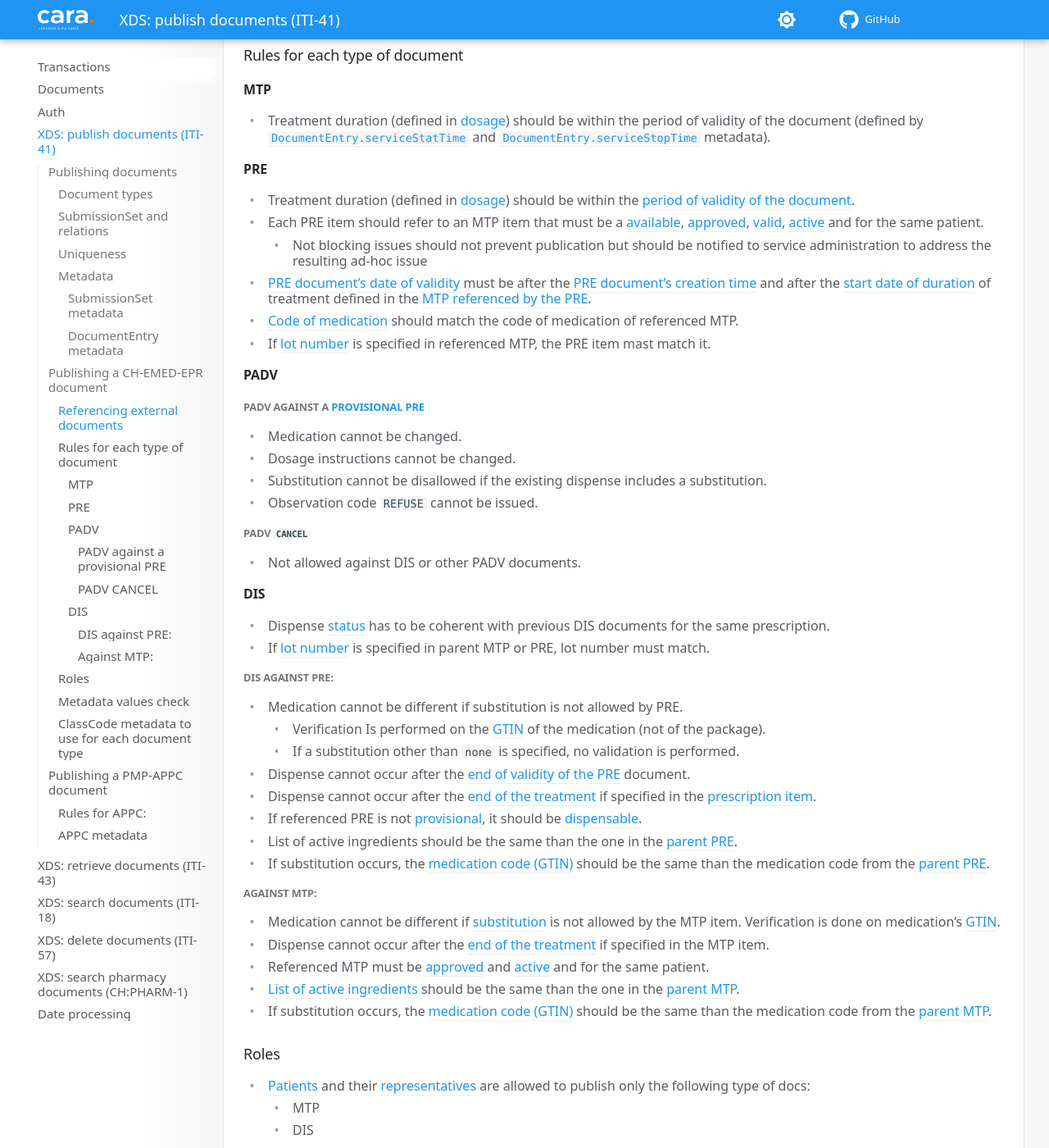
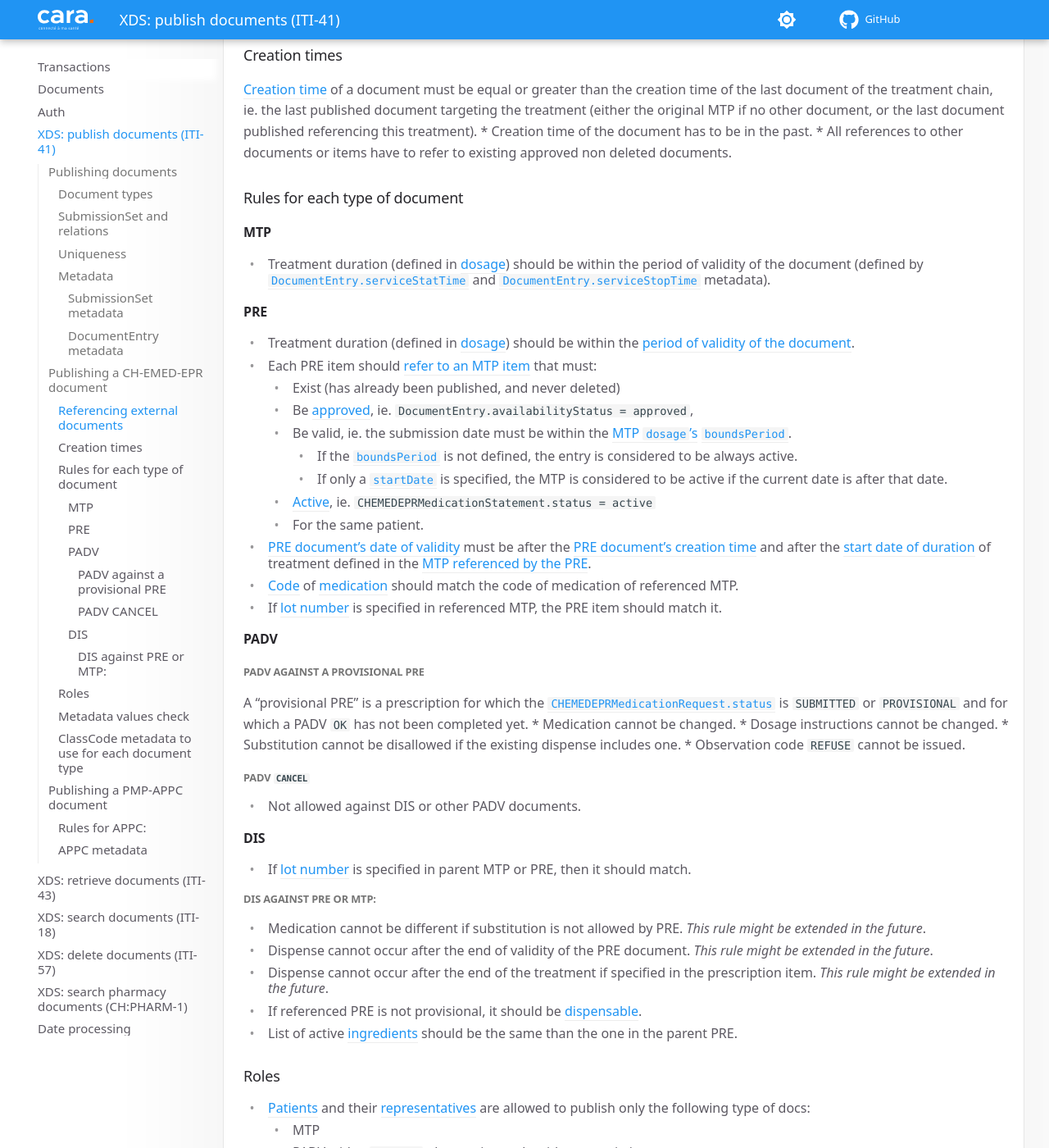
Before and after one commit to CARA-ch/emed-service-guide, an MkDocs documentation site: the page built from docs/transactions/iti41.md, in a window 1280 px wide and 1400 px high, scrolled down 3746 px. Shown: the whole window at 82% size. Built offline with MkDocs 1.6.1 and Material for MkDocs 9.7.7, drawn with Linux system fonts in a browser that asks for light colours; comment, search, counter and statistics services are not loaded; some of the changed text lies outside the part shown.

Commit message:
#15 update iti41

```diff
--- a/docs/transactions/iti41.md
+++ b/docs/transactions/iti41.md
@@ -16,7 +16,7 @@ Only the following [associations](https://profiles.ihe.net/ITI/TF/Volume3/ch-4.1
 |Association Type|Usage|
 |-------------------|-------|
 |[urn:oasis:names:tc:ebxml-regrep:AssociationType:HasMember](https://profiles.ihe.net/ITI/TF/Volume3/ch-4.2.html#4.2.2.1.1)|[To link a DocumentEntry to the SubmissionSet](https://profiles.ihe.net/ITI/TF/Volume3/ch-4.1.html#4.1.2.1).|
-|[urn:ihe:iti:2007:AssociationType:RPLC](https://profiles.ihe.net/ITI/TF/Volume3/ch-4.2.html#t4.2.2-1)|[To replace a previously published document]((https://profiles.ihe.net/ITI/TF/Volume3/ch-4.1.html#4.1.2.2)). Replaced document becomes deprecated.|
+|[urn:ihe:iti:2007:AssociationType:RPLC](https://profiles.ihe.net/ITI/TF/Volume3/ch-4.2.html#t4.2.2-1)|[To replace a previously published document](https://profiles.ihe.net/ITI/TF/Volume3/ch-4.1.html#4.1.2.2). Replaced document becomes deprecated.|
 
 ### Uniqueness
 Documents can be send to the eMedication service only once. Uniqueness is checked against [DocumentEntry's unique Id](https://profiles.ihe.net/ITI/TF/Volume3/ch-4.2.html#4.2.3.2.26), that must be an UUID.
@@ -28,11 +28,11 @@ See also the [SubmissionSet Metadata Attributes diagram](https://profiles.ihe.ne
 |Metadata|Mandatory|Rules|
 |--------|---------|-----|
 |`uniqueId`|yes|Must be a UUID. Can be used only once and must be globally unique.|
-|`author.authorRole`|yes|Possible values are defined [ch-epr-term IG](http://fhir.ch/ig/ch-epr-term/2.0.9/ValueSet-DocumentEntry.authorRole.html). For APPC, only `PAT` (patient) and `REP` (Representative) are allowed.|
-|`author.authorSpecialty`|no|Possible values are defined [ch-epr-term IG](http://fhir.ch/ig/ch-epr-term/2.0.9/ValueSet-DocumentEntry.authorSpeciality.html).|
+|`author.authorRole`|yes|Possible values are defined in [ch-epr-term IG](http://fhir.ch/ig/ch-epr-term/2.0.9/ValueSet-DocumentEntry.authorRole.html). For APPC, only `PAT` (patient) and `REP` (Representative) are allowed.|
+|`author.authorSpecialty`|no|Possible values are defined in [ch-epr-term IG](http://fhir.ch/ig/ch-epr-term/2.0.9/ValueSet-DocumentEntry.authorSpeciality.html).|
 |`availabilityStatus`|no|The value set in the metadata is always ignored, and replaced by `approved`.|
 |`comments`|no|-|
-|`contentTypeCode`|yes|Possible values are defined [ch-epr-term IG](http://fhir.ch/ig/ch-epr-term/2.0.9/ValueSet-DocumentEntry.mimeType.html). Use `application/fhir+json` or `application/fhir+xml` for CH-EMED-EPR documents, and `text/xml` for APPC.|
+|`contentTypeCode`|yes|Possible values are defined in [ch-epr-term IG](http://fhir.ch/ig/ch-epr-term/2.0.9/ValueSet-DocumentEntry.mimeType.html). Use `application/fhir+json` or `application/fhir+xml` for CH-EMED-EPR documents, and `text/xml` for APPC.|
 |`entryUUID`|yes|Must be globally unique.|
 |`homeCommunityId`|no|Not used. Can be left blank or omitted.|
 |`intendedRecipient`|no|Not used. Can be left blank or omitted.|
@@ -47,8 +47,8 @@ See also the [DocumentEntry Metadata Attributes diagram](https://profiles.ihe.ne
 
 |Metadata|Mandatory|Rules|
 |--------|---------|-----|
-|`author.authorRole`|yes|Possible values are defined [ch-epr-term IG](http://fhir.ch/ig/ch-epr-term/2.0.9/ValueSet-DocumentEntry.authorRole.html). For APPC, only `PAT` (patient) and `REP` (Representative) are allowed.|
-|`author.authorSpecialty`|no|Possible values are defined [ch-epr-term IG](http://fhir.ch/ig/ch-epr-term/2.0.9/ValueSet-DocumentEntry.authorSpeciality.html).|
+|`author.authorRole`|yes|Possible values are defined in [ch-epr-term IG](http://fhir.ch/ig/ch-epr-term/2.0.9/ValueSet-DocumentEntry.authorRole.html). For APPC, only `PAT` (patient) and `REP` (Representative) are allowed.|
+|`author.authorSpecialty`|no|Possible values are defined in [ch-epr-term IG](http://fhir.ch/ig/ch-epr-term/2.0.9/ValueSet-DocumentEntry.authorSpeciality.html).|
 |`availabilityStatus`|no|The value set in the metadata is always ignored, and replaced by `approved`.|
 |`classCode`|yes|See [CH-EMED-EPR](#ClassCode-metadata-to-use-for-each-document-type) and [APPC](#Publishing-a-PMP-APPC-document) sections below.|
 |`comments`|no|-|
@@ -97,58 +97,60 @@ When publishing CH-EMED-EPR documents, all references (from the key elements) sh
 
 This implies that the metadata cannot contain [Reference ids](https://profiles.ihe.net/ITI/TF/Volume3/ch-4.2.html#4.2.3.2.28). This option is not supported, and submission of a reference to an existing document is forbidden.
 
+### Creation times
+[Creation time](https://build.fhir.org/ig/CARA-ch/ch-emed-epr/StructureDefinition-ch-emed-epr-composition-medicationtreatmentplan-definitions.html#Composition.date) of a document must be equal or greater than the creation time of the last document of the treatment chain, ie. the last published document targeting the treatment (either the original MTP if no other document, or the last document published referencing this treatment).
+* Creation time of the document has to be in the past.
+* All references to other documents or items have to refer to existing approved non deleted documents.
+
 ### Rules for each type of document
 #### MTP
 * Treatment duration (defined in [dosage](https://build.fhir.org/ig/CARA-ch/ch-emed-epr/StructureDefinition-ch-emed-epr-dosage.html)) should be within the period of validity of the document (defined by [`DocumentEntry.serviceStatTime`](https://profiles.ihe.net/ITI/TF/Volume3/ch-4.2.html#4.2.3.2.19) and [`DocumentEntry.serviceStopTime`](https://profiles.ihe.net/ITI/TF/Volume3/ch-4.2.html#4.2.3.2.20) metadata).
+
 #### PRE
+* Treatment duration (defined in [dosage](https://build.fhir.org/ig/CARA-ch/ch-emed-epr/StructureDefinition-ch-emed-epr-dosage.html)) should be within the [period of validity of the document](https://build.fhir.org/ig/CARA-ch/ch-emed-epr/StructureDefinition-ch-emed-epr-medicationrequest-definitions.html#MedicationRequest.dispenseRequest.validityPeriod).
+* Each PRE item should [refer to an MTP item](https://build.fhir.org/ig/hl7ch/ch-emed//StructureDefinition-ch-emed-medicationrequest-definitions.html#MedicationRequest.extension:treatmentplan) that must:
+    * Exist (has already been published, and never deleted)
+    * Be [approved](https://profiles.ihe.net/ITI/TF/Volume3/ch-4.2.html#4.2.3.2.2), ie. `DocumentEntry.availabilityStatus = approved`,
+    * Be valid, ie. the submission date must be within the [MTP `dosage`'s](https://build.fhir.org/ig/CARA-ch/ch-emed-epr/StructureDefinition-ch-emed-epr-medicationstatement-treatmentplan-definitions.html#MedicationStatement.dosage) [`boundsPeriod`](https://build.fhir.org/ig/CARA-ch/ch-emed-epr/StructureDefinition-ch-emed-epr-dosage-definitions.html#Dosage.timing.repeat.bounds[x]:boundsPeriod).
+        * If the [`boundsPeriod`](https://build.fhir.org/ig/CARA-ch/ch-emed-epr/StructureDefinition-ch-emed-epr-dosage-definitions.html#Dosage.timing.repeat.bounds[x]:boundsPeriod) is not defined, the entry is considered to be always active.
+        * If only a [`startDate`](http://hl7.org/fhir/R4/datatypes-definitions.html#Period.start) is specified, the MTP is considered to be active if the current date is after that date.
+    * [Active](https://build.fhir.org/ig/CARA-ch/ch-emed-epr/StructureDefinition-ch-emed-epr-medicationstatement-treatmentplan-definitions.html#MedicationStatement.status), ie. `CHEMEDEPRMedicationStatement.status = active`
+    * For the same patient.
 
-* Treatment duration (defined in [dosage](https://build.fhir.org/ig/CARA-ch/ch-emed-epr/StructureDefinition-ch-emed-epr-dosage.html)) should be within the [period of validity of the document](https://build.fhir.org/ig/CARA-ch/ch-emed-epr/StructureDefinition-ch-emed-epr-medicationrequest-definitions.html#MedicationRequest.dispenseRequest.validityPeriod).
-* Each PRE item should refer to an MTP item that must be a [available](#FIXME), [approved](https://profiles.ihe.net/ITI/TF/Volume3/ch-4.2.html#4.2.3.2.2), [valid](#FIXME), [active](#FIXME) and for the same patient.
-    * Not blocking issues should not prevent publication but should be notified to service administration to address the resulting ad-hoc issue
 * [PRE document's date of validity](https://build.fhir.org/ig/CARA-ch/ch-emed-epr/StructureDefinition-ch-emed-epr-medicationrequest-definitions.html#MedicationRequest.dispenseRequest.validityPeriod) must be after the [PRE document's creation time](https://build.fhir.org/ig/CARA-ch/ch-emed-epr/StructureDefinition-ch-emed-epr-composition-medicationprescription-definitions.html#Composition.date) and after the [start date of duration](https://build.fhir.org/ig/hl7ch/ch-emed//StructureDefinition-ch-emed-medicationstatement-definitions.html#MedicationStatement.effective[x]) of treatment defined in the [MTP referenced by the PRE](https://build.fhir.org/ig/CARA-ch/ch-emed-epr/StructureDefinition-ch-emed-epr-medicationrequest-definitions.html#MedicationRequest.extension:treatmentplan).
-* [Code of medication](#FIXME) should match the code of medication of referenced MTP.
-* If [lot number](#FIXME) is specified in referenced MTP, the PRE item mast match it.
+* [Code](https://build.fhir.org/ig/CARA-ch/ch-emed-epr/StructureDefinition-ch-emed-epr-medication-definitions.html#Medication.code) of [medication](https://build.fhir.org/ig/CARA-ch/ch-emed-epr/StructureDefinition-ch-emed-epr-medicationrequest-definitions.html#MedicationRequest.medication[x]:medicationReference) should match the code of medication of referenced MTP.
+* If [lot number](https://build.fhir.org/ig/CARA-ch/ch-emed-epr/StructureDefinition-ch-emed-epr-medication-definitions.html#Medication.batch.lotNumber) is specified in referenced MTP, the PRE item should match it.
 #### PADV
-##### PADV against a [provisional PRE](#FIXME)
+##### PADV against a provisional PRE
+A "provisional PRE" is a prescription for which the [`CHEMEDEPRMedicationRequest.status`](https://build.fhir.org/ig/CARA-ch/ch-emed-epr/StructureDefinition-ch-emed-epr-medicationrequest-definitions.html#MedicationRequest.status) is `SUBMITTED` or `PROVISIONAL` and for which a PADV `OK` has not been completed yet.
 * Medication cannot be changed.
 * Dosage instructions cannot be changed.
-* Substitution cannot be disallowed if the existing dispense includes a substitution.
+* Substitution cannot be disallowed if the existing dispense includes one.
 * Observation code `REFUSE` cannot be issued.
 #####  PADV `CANCEL`
 * Not allowed against DIS or other PADV documents.
 
 #### DIS
-* Dispense [status](#FIXME) has to be coherent with previous DIS documents for the same prescription.
-* If [lot number](#FIXME) is specified in parent MTP or PRE, lot number must match.
-##### DIS against PRE:
-* Medication cannot be different if substitution is not allowed by PRE.
-    * Verification Is performed on the [GTIN](#FIXME) of the medication (not of the package).
-    * If a substitution other than `none` is specified, no validation is performed.
-* Dispense cannot occur after the [end of validity of the PRE](#FIXME) document.
-* Dispense cannot occur after the [end of the treatment](#FIXME) if specified in the [prescription item](#FIXME).
-* If referenced PRE is not [provisional](#FIXME), it should be [dispensable](#FIXME).
-* List of active ingredients should be the same than the one in the [parent PRE](#FIXME).
-* If substitution occurs, the [medication code (GTIN)](#FIXME) should be the same than the medication code from the [parent PRE](#FIXME).
-##### Against MTP:
-* Medication cannot be different if [substitution](#FIXME) is not allowed by the MTP item. Verification is done on medication's [GTIN](#FIXME).
-* Dispense cannot occur after the [end of the treatment](#FIXME) if specified in the MTP item.
-* Referenced MTP must be [approved](#FIXME) and [active](#FIXME) and for the same patient.
-* [List of active ingredients](#FIXME) should be the same than the one in the [parent MTP](#FIXME).
-* If substitution occurs, the [medication code (GTIN)](#FIXME) should be the same than the medication code from the [parent MTP](#FIXME).
+* If [lot number](https://build.fhir.org/ig/CARA-ch/ch-emed-epr/StructureDefinition-ch-emed-epr-medication-definitions.html#Medication.batch.lotNumber) is specified in parent MTP or PRE, then it should match.
+##### DIS against PRE or MTP:
+* Medication cannot be different if substitution is not allowed by PRE. _This rule might be extended in the future_.
+* Dispense cannot occur after the end of validity of the PRE document. _This rule might be extended in the future_.
+* Dispense cannot occur after the end of the treatment if specified in the prescription item. _This rule might be extended in the future_.
+* If referenced PRE is not provisional, it should be [dispensable](#FIXME).
+* List of active [ingredients](https://build.fhir.org/ig/hl7ch/ch-emed//StructureDefinition-ch-emed-medication-medicationdispense-definitions.html#Medication.ingredient) should be the same than the one in the parent PRE.
+
+
 ### Roles
-* [Patients](#FIXME) and their [representatives](#FIXME) are allowed to publish only the following type of docs:
+* [Patients](http://fhir.ch/ig/ch-epr-term/2.0.9/CodeSystem-2.16.756.5.30.1.127.3.10.6.html#2.16.756.5.30.1.127.3.10.6-PAT) and their [representatives](http://fhir.ch/ig/ch-epr-term/2.0.9/CodeSystem-2.16.756.5.30.1.127.3.10.6.html#2.16.756.5.30.1.127.3.10.6-REP) are allowed to publish only the following type of docs:
     * MTP
-    * DIS
-    * PADV with a COMMENT observation code with no restriction.
+    * PADV with a `COMMENT` observation code with no restriction.
     * PADV with any other observation code only when referencing a document published by the same patient or a representative of the same patient.
-* [Healthcare providers](#FIXME) are allowed to publish only the following types of docs:
+* [Healthcare professionals](http://fhir.ch/ig/ch-epr-term/2.0.9/CodeSystem-2.16.756.5.30.1.127.3.10.6.html#2.16.756.5.30.1.127.3.10.6-HCP) are allowed to publish only the following types of docs:
     * MTP
     * PRE
     * DIS
     * PADV
-* [Creation time of the document](#FIXME) must be equal or greater than the creation time of the last document of the [treatment chain](#FIXME).
-    * Creation time of the document has to be in the past.
-    * All references to other documents or items have to refer to existing approved non deleted documents.
+
 
 ### Metadata values check
 Some values from the DocumentEntry are checked against the document (values in metadata and document must be equal):
@@ -175,10 +177,10 @@ Some values from the DocumentEntry are checked against the document (values in m
 | PML           | `422735006` _Summary clinical document_ | `urn:che:epr:ch-emed:pml:2022`             | `721912009` _Medication summary document_                     |
 | PMLC          | `422735006` _Summary clinical document_ | `urn:che:epr:ch-emed:medication-card:2022` |`736378000` _Medication management plan (record artifact)_ |
 
-The class and type codes are from the SNOMED CT system: `2.16.840.1.113883.6.96`.
+The class and type codes are from the SNOMED CT system: `2.16.840.1.113883.6.96`. The system for the [`formatCode`](http://www.fhir.org/guides/stats/codesystem-ch.fhir.ig.ch-epr-term-2.16.756.5.30.1.127.3.10.10.html) is `2.16.756.5.30.1.127.3.10.10`
 
 ## Publishing a PMP-APPC document
-This section details the rules applicable to metadata when publishing APPC documents.
+This section details the rules applicable to metadata when publishing [APPC documents](https://www.ihe.net/uploadedFiles/Documents/ITI/IHE_ITI_Suppl_APPC.pdf).
 
 ### Rules for APPC:
 * Only patients and their representatives or policy administrators can publish a new APPC document.
```
Also changed, not shown: other parts of docs/transactions/iti41.md (+3 -3 lines).
